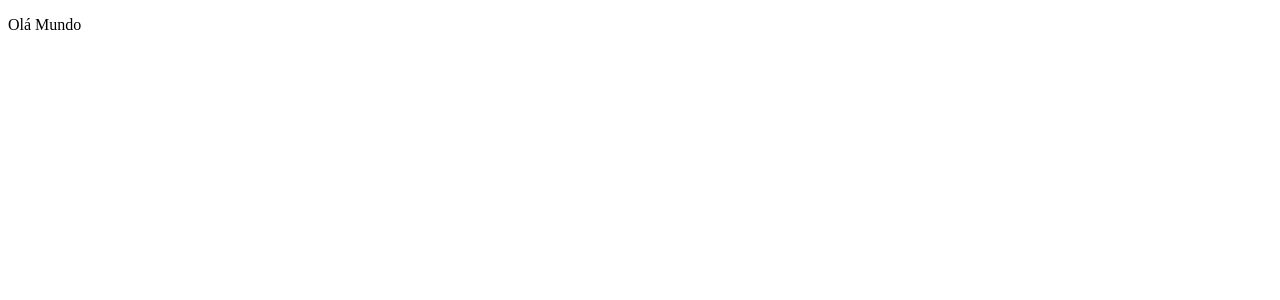
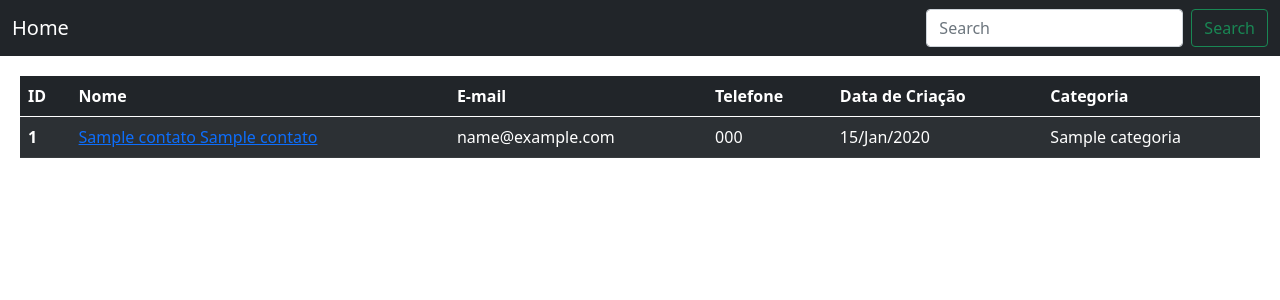
Before and after one commit to Nicolas-Machado/agenda, a Django app: page / in a window 1280 px wide. Before the commit the part shown is almost empty. Shown: the top 300 px of the page. Run offline with Django 3.2, Linux system fonts and the light colour scheme; tables that the repository leaves empty hold one stand-in row (values such as "Sample post"); some libraries are stand-ins or nearby versions.

Commit message:
Django aula 2

```diff
--- a/contatos/models.py
+++ b/contatos/models.py
@@ -11,3 +11,7 @@ class Contato(models.Model):
     data_criacao = models.DateTimeField(default=timezone.now)
     categoria = models.ForeignKey(to=Categoria, on_delete=DO_NOTHING)
     telefone = models.CharField(max_length=20, null=True)
+    ativo = models.BooleanField(default=True)
+
+    def __str__(self) -> str:
+        return self.nome
--- /dev/null
+++ b/contatos/service.py
@@ -0,0 +1,7 @@
+from.models import Contato
+
+def buscar_todos_contatos():
+    return Contato.objects.all()
+
+def buscar_contatos_por_id(id:int) -> Contato:
+    return Contato.objects.filter(id=id).first()
--- /dev/null
+++ b/contatos/static/css/base-style.css
@@ -0,0 +1,3 @@
+#corpo{
+    padding: 20px;
+}
--- /dev/null
+++ b/contatos/templates/base.html
@@ -0,0 +1,35 @@
+{% load static %}
+<!DOCTYPE html>
+<html lang="pt-br">
+<head>
+    <meta charset="UTF-8">
+    <meta http-equiv="X-UA-Compatible" content="IE=edge">
+    <meta name="viewport" content="width=device-width, initial-scale=1.0">
+    <title>Document</title>
+    <link rel="stylesheet" href="{%static 'css/bootstrap.min.css' %}">
+    <link rel="stylesheet" href="{%static 'css/base-style.css' %}">
+</head>
+<body>
+    <nav class="navbar navbar-expand-lg navbar-dark bg-dark">
+  <div class="container-fluid">
+    <a class="navbar-brand" href="{% url 'home' %}">Home</a>
+    <button class="navbar-toggler" type="button" data-bs-toggle="collapse" data-bs-target="#navbarSupportedContent" aria-controls="navbarSupportedContent" aria-expanded="false" aria-label="Toggle navigation">
+      <span class="navbar-toggler-icon"></span>
+    </button>
+    <div class="collapse navbar-collapse" id="navbarSupportedContent">
+      <ul class="navbar-nav me-auto mb-2 mb-lg-0">
+      </ul>
+      <form class="d-flex">
+        <input class="form-control me-2" type="search" placeholder="Search" aria-label="Search">
+        <button class="btn btn-outline-success" type="submit">Search</button>
+      </form>
+    </div>
+  </div>
+</nav>
+    <div id = 'corpo'>
+    {% block container %}
+
+    {% endblock container %}
+    </div>
+</body>
+</html>
--- /dev/null
+++ b/contatos/templates/contato.html
@@ -0,0 +1,6 @@
+{% extends 'base.html' %}
+
+{% block  %}
+
+
+{% endblock  %}
--- a/contatos/templates/home.html
+++ b/contatos/templates/home.html
@@ -1,13 +1,35 @@
-<!DOCTYPE html>
-<html lang="pt-br">
-<head>
-    <meta charset="UTF-8">
-    <meta http-equiv="X-UA-Compatible" content="IE=edge">
-    <meta name="viewport" content="width=device-width, initial-scale=1.0">
-    <title>Document</title>
-</head>
-<body>
-    <p>Olá Mundo</p>
+{% extends 'base.html' %}
 
-</body>
-</html>
+{% block container %}
+<table class="table table-striped table-dark">
+  <thead>
+    <tr>
+      <th scope="col">ID</th>
+      <th scope="col">Nome</th>
+      <th scope="col">E-mail</th>
+      <th scope="col">Telefone</th>
+      <th scope="col">Data de Criação</th>
+      <th scope="col">Categoria</th>
+    </tr>
+  </thead>
+  <tbody>
+  {% for contato in contatos  %}
+  {% if contato.ativo %}
+    <tr>
+      <th scope="row">{{contato.id}}</th>
+      <td>
+      <a href="{% url 'ver_contato' contato.id %}">
+      {{contato.nome}} {{contato.sobre_nome}}
+      </a>
+      </td>
+      <td>{{contato.email}}</td>
+      <td>{{contato.telefone}}</td>
+      <td>{{contato.data_criacao|date:'d/M/Y'}}</td>
+      <td>{{contato.categoria}}</td>
+    </tr>
+    {% endif %}
+    {% endfor %}
+
+  </tbody>
+</table>
+{% endblock container %}
--- a/contatos/urls.py
+++ b/contatos/urls.py
@@ -3,5 +3,6 @@ from .views import ContatosView
 from django.urls import path
 
 urlpatterns = [
-    path('', ContatosView.as_view(), name='home')
+    path('', ContatosView.as_view(), name='home'),
+    path('<int:contato_id>', ContatosView.as_view(), name='ver_contato')
 ]
--- a/contatos/views.py
+++ b/contatos/views.py
@@ -1,7 +1,13 @@
 from django.http.response import HttpResponse
 from django.shortcuts import render
 from rest_framework.views import APIView
+from . import service
 
 class ContatosView(APIView):
-    def get(self, request):
-        return render(request, 'home.html')
+    def get(self, request, contato_id=None):
+        if contato_id is None:
+            contatos = service.buscar_todos_contatos()
+            return render(request=request, template_name='home.html', context={'contatos' : contatos})
+
+        contato = service.buscar_contatos_por_id(contato_id)
+        return render(request=request, template_name='contato.html', context={'contato' : contato})
```
Also changed, not shown: contatos/migrations/0003_contato_ativo.py (added).
